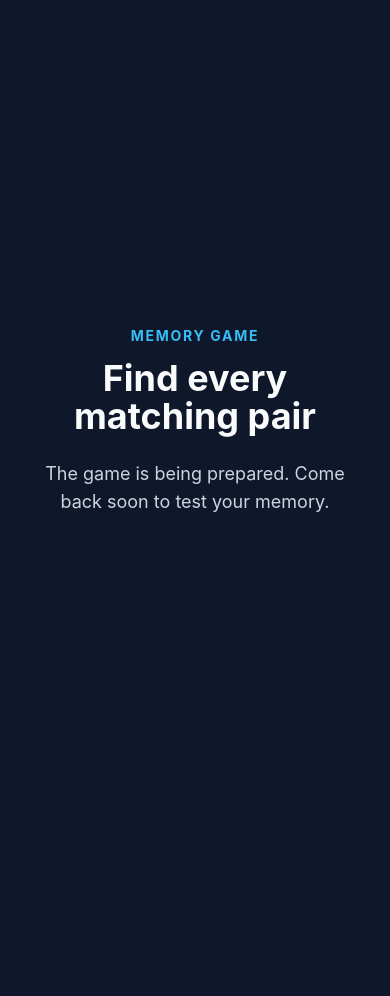
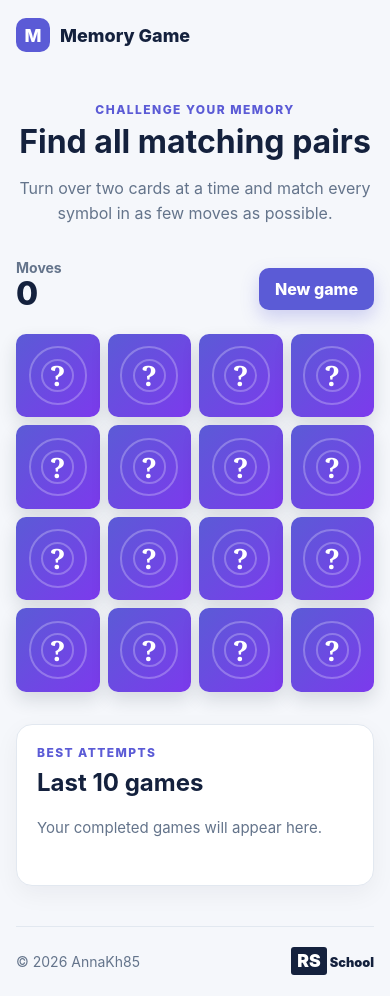
Before and after one commit to AnnaKh85/memory-game, a website built with Vite: page index.html in a window 390 px wide. Before the commit the page ends 844 px from the top, so only its background shows below. Built offline with nearby package versions, Linux system fonts and the light colour scheme.

Commit message:
feat: build responsive game interface

```diff
--- a/src/css/style.css
+++ b/src/css/style.css
@@ -1,58 +1,67 @@
 :root {
   font-family: Inter, system-ui, sans-serif;
-  color: #f8fafc;
-  background: #0f172a;
+  color: #14213d;
+  background: #f5f7fb;
   font-synthesis: none;
   text-rendering: optimizeLegibility;
 }
 
-* {
-  box-sizing: border-box;
+* { box-sizing: border-box; }
+
+body { min-width: 320px; min-height: 100vh; margin: 0; }
+
+button, input, textarea, select { font: inherit; }
+button, a { -webkit-tap-highlight-color: transparent; }
+button:not(:disabled), a { cursor: pointer; }
+
+.page { display: flex; min-height: 100vh; flex-direction: column; }
+.container { width: min(100% - 32px, 1120px); margin: 0 auto; }
+.header { padding: 24px 0; }
+
+.brand { display: inline-flex; align-items: center; gap: 10px; color: inherit; font-size: 1.125rem; font-weight: 800; text-decoration: none; }
+.brand__icon { display: grid; width: 34px; height: 34px; color: #fff; background: #5b5bd6; border-radius: 10px; place-items: center; }
+
+.game { display: grid; width: min(100% - 32px, 920px); padding: 40px 0 56px; flex: 1; gap: 40px; }
+.game__intro { max-width: 620px; text-align: center; justify-self: center; }
+.game__eyebrow, .records__eyebrow { margin: 0 0 8px; color: #5b5bd6; font-size: 0.75rem; font-weight: 800; letter-spacing: 0.12em; text-transform: uppercase; }
+h1, h2, p { margin-top: 0; }
+h1 { margin-bottom: 16px; font-size: clamp(2rem, 6vw, 3.5rem); line-height: 1.08; }
+h2 { margin-bottom: 0; font-size: 1.5rem; }
+.game__description { margin-bottom: 0; color: #64748b; line-height: 1.6; }
+.game__workspace { display: grid; gap: 24px; }
+.game-panel { display: flex; align-items: center; justify-content: space-between; gap: 16px; }
+.game-panel__stat { display: grid; gap: 2px; }
+.game-panel__label { color: #64748b; font-size: 0.875rem; font-weight: 700; }
+.game-panel__value { font-size: 2rem; font-weight: 800; line-height: 1; }
+
+.button { padding: 12px 20px; border: 0; border-radius: 10px; font-weight: 800; }
+.button--primary { color: #fff; background: #5b5bd6; box-shadow: 0 8px 18px rgb(91 91 214 / 25%); }
+.board { display: grid; grid-template-columns: repeat(4, minmax(0, 1fr)); gap: clamp(8px, 2vw, 16px); }
+.card { position: relative; aspect-ratio: 1; padding: 0; color: #fff; background: transparent; border: 0; border-radius: clamp(10px, 2vw, 16px); }
+.card:disabled { opacity: 1; }
+.card__inner, .card__front { position: absolute; inset: 0; border-radius: inherit; }
+.card__inner { display: grid; background: linear-gradient(135deg, #5b5bd6, #7c3aed); box-shadow: 0 8px 18px rgb(30 41 59 / 14%); overflow: hidden; place-items: center; }
+.card__inner::before, .card__inner::after { position: absolute; width: 65%; height: 65%; border: 2px solid rgb(255 255 255 / 25%); border-radius: 50%; content: ''; }
+.card__inner::after { width: 35%; height: 35%; }
+.card__front { display: grid; z-index: 1; font-family: Georgia, serif; font-size: clamp(1.75rem, 7vw, 3.25rem); font-weight: 700; place-items: center; }
+
+.records { display: grid; padding: 24px; background: #fff; border: 1px solid #e2e8f0; border-radius: 16px; box-shadow: 0 8px 24px rgb(15 23 42 / 5%); gap: 20px; }
+.records__list { min-height: 48px; padding: 0; margin: 0; list-style: none; }
+.records__empty { color: #64748b; font-size: 0.9375rem; line-height: 1.5; }
+
+.footer { display: flex; min-height: 82px; align-items: center; justify-content: space-between; color: #64748b; border-top: 1px solid #e2e8f0; }
+.footer__link { color: inherit; font-size: 0.875rem; text-decoration: none; }
+.footer__link:hover, .footer__link:focus-visible { color: #5b5bd6; }
+.rss-logo { display: inline-flex; align-items: baseline; color: #14213d; font-weight: 900; line-height: 1; text-decoration: none; }
+.rss-logo span { padding: 5px 6px; color: #fff; background: #14213d; border-radius: 3px; font-size: 1.1rem; }
+.rss-logo small { margin-left: 3px; font-size: 0.8rem; }
+button:focus-visible, a:focus-visible { outline: 3px solid #38bdf8; outline-offset: 3px; }
+
+@media (max-width: 480px) {
+  .header { padding: 18px 0; }
+  .game { padding: 32px 0 40px; gap: 32px; }
+  .game-panel { align-items: end; }
+  .button { padding: 11px 16px; }
+  .records { padding: 20px; }
+  .footer { min-height: 70px; }
 }
-
-body {
-  min-width: 320px;
-  min-height: 100vh;
-  margin: 0;
-}
-
-button,
-input,
-textarea,
-select {
-  font: inherit;
-}
-
-.welcome {
-  display: grid;
-  min-height: 100vh;
-  padding: 24px;
-  place-items: center;
-}
-
-.welcome__content {
-  max-width: 540px;
-  text-align: center;
-}
-
-.welcome__eyebrow {
-  margin: 0 0 16px;
-  color: #38bdf8;
-  font-size: 0.875rem;
-  font-weight: 700;
-  letter-spacing: 0.12em;
-  text-transform: uppercase;
-}
-
-.welcome__title {
-  margin: 0;
-  font-size: clamp(2.25rem, 7vw, 4.5rem);
-  line-height: 1.05;
-}
-
-.welcome__text {
-  margin: 24px 0 0;
-  color: #cbd5e1;
-  font-size: 1.125rem;
-  line-height: 1.6;
-}
--- a/src/js/main.js
+++ b/src/js/main.js
@@ -1,13 +1,60 @@
 import '../css/style.css';
 
 const app = document.querySelector('#app');
+const cardPlaceholders = Array.from({ length: 16 }, (_, index) => `
+  <button class="card" type="button" disabled aria-label="Hidden card ${index + 1}">
+    <span class="card__inner" aria-hidden="true">
+      <span class="card__front">?</span>
+    </span>
+  </button>
+`).join('');
 
 app.innerHTML = `
-  <main class="welcome">
-    <div class="welcome__content">
-      <p class="welcome__eyebrow">Memory Game</p>
-      <h1 class="welcome__title">Find every matching pair</h1>
-      <p class="welcome__text">The game is being prepared. Come back soon to test your memory.</p>
-    </div>
-  </main>
+  <div class="page">
+    <header class="header container">
+      <a class="brand" href="#top" aria-label="Memory Game home page">
+        <span class="brand__icon" aria-hidden="true">M</span>
+        <span>Memory Game</span>
+      </a>
+    </header>
+
+    <main id="top" class="game container">
+      <section class="game__intro" aria-labelledby="game-title">
+        <p class="game__eyebrow">Challenge your memory</p>
+        <h1 id="game-title">Find all matching pairs</h1>
+        <p class="game__description">Turn over two cards at a time and match every symbol in as few moves as possible.</p>
+      </section>
+
+      <section class="game__workspace" aria-label="Memory game">
+        <div class="game-panel">
+          <div class="game-panel__stat">
+            <span class="game-panel__label">Moves</span>
+            <output class="game-panel__value" aria-live="polite">0</output>
+          </div>
+          <button class="button button--primary" type="button">New game</button>
+        </div>
+
+        <div class="board" role="group" aria-label="Card deck">
+          ${cardPlaceholders}
+        </div>
+      </section>
+
+      <aside class="records" aria-labelledby="records-title">
+        <div class="records__heading">
+          <p class="records__eyebrow">Best attempts</p>
+          <h2 id="records-title">Last 10 games</h2>
+        </div>
+        <ol class="records__list">
+          <li class="records__empty">Your completed games will appear here.</li>
+        </ol>
+      </aside>
+    </main>
+
+    <footer class="footer container">
+      <a class="footer__link" href="https://github.com/AnnaKh85" target="_blank" rel="noreferrer">© 2026 AnnaKh85</a>
+      <a class="rss-logo" href="https://rs.school/" target="_blank" rel="noreferrer" aria-label="RS School">
+        <span>RS</span><small>School</small>
+      </a>
+    </footer>
+  </div>
 `;
```
